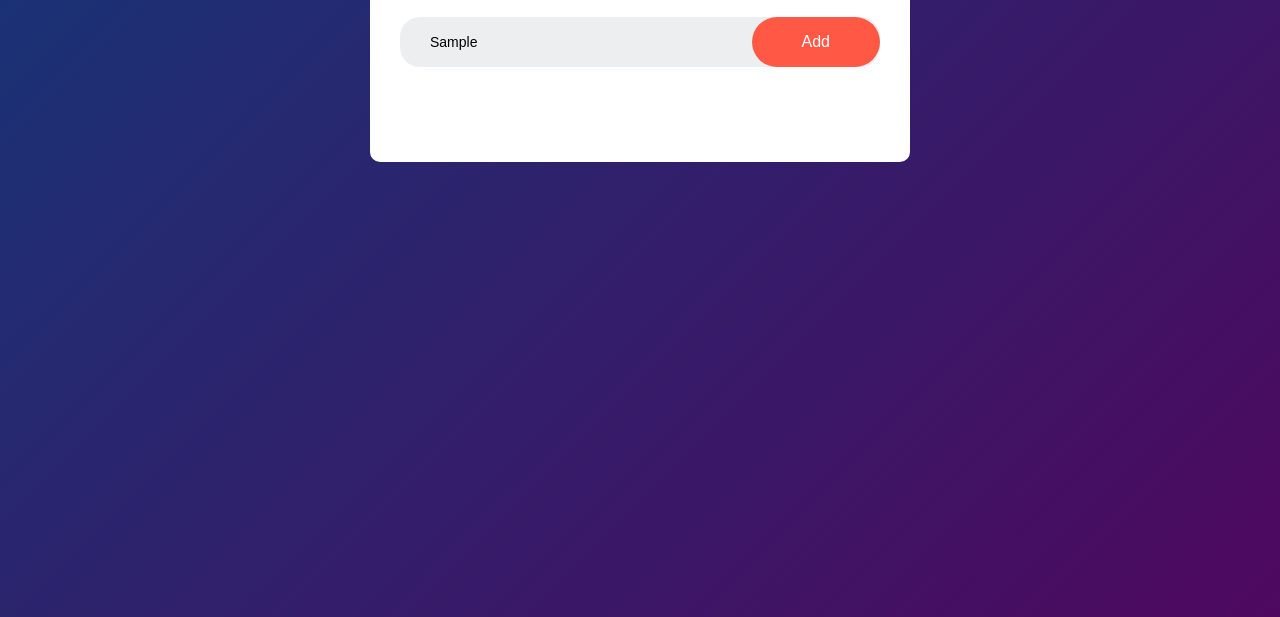
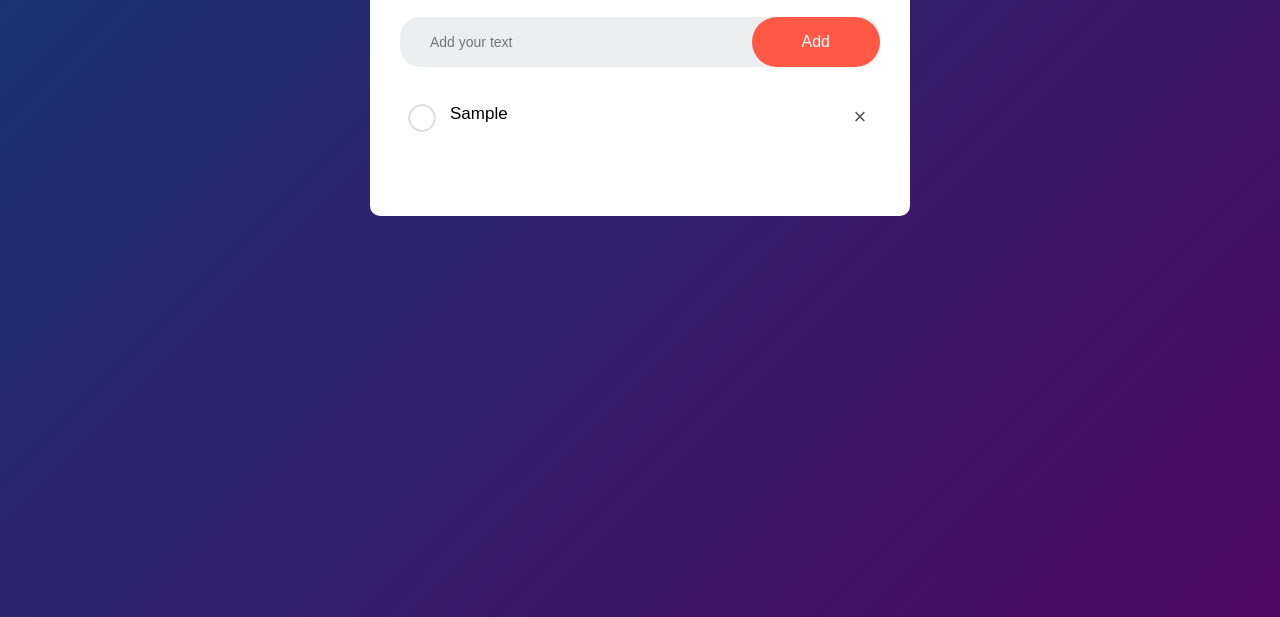
Before and after one commit to amannitp/TodoList-js-project, a plain HTML site: page index.html in a window 1280 px wide. Both pictures are taken after typing "Sample" into the empty fields and a click on the button "Add". Shown: the part 183-800 px from the top of the page. Drawn offline with Linux system fonts and the light colour scheme.

Commit message:
To-Do List project is completed

```diff
--- a/index.html
+++ b/index.html
@@ -26,4 +26,55 @@
     </div>
 
 </body>
+<script>
+    // const userTask=document.querySelector("#input-box")
+    // const addTask=document.querySelector('button')
+    // const addtaskList= document.querySelector('#list-container')
+
+
+    // addTask.addEventListener('click',function(e){
+    //     console.log('button clicked')
+
+    // if(userTask.value!==''){
+
+    //    const list=document.createElement('li')
+    //    list.innerHTML=userTask.value
+    //    addtaskList.appendChild(list)
+
+    //    let span=document.createElement('span')
+    //    span.innerHTML='\u00d7';
+    //    list.appendChild(span)
+    //    //console.log(addtaskList.children)
+    // }else{
+    //     alert('You must write somethings')
+    // }
+    // userTask.value=''
+    // saveData()
+
+    // })
+
+    // addtaskList.addEventListener('click',function(e){
+
+    //     if(e.target.tagName=='LI'){
+    //         e.target.classList.toggle('checked')
+    //         saveData()
+    //     }else if(e.target.tagName==='SPAN'){
+    //         e.target.parentElement.remove()
+    //         saveData()
+    //     }
+    // },false)
+
+    // function saveData(){
+    //     localStorage.setItem('data',addtaskList.innerHTML)
+
+    // }
+    // function showTask(){
+    //     addtaskList.innerHTML=localStorage.getItem("data")
+    // }
+    // showTask()
+
+
+
+</script>
+<script src="./index.js"></script>
 </html>
--- a/index.js
+++ b/index.js
@@ -0,0 +1,45 @@
+const userTask=document.querySelector("#input-box")
+const addTask=document.querySelector('button')
+const addtaskList= document.querySelector('#list-container')
+
+
+addTask.addEventListener('click',function(e){
+    console.log('button clicked')
+
+if(userTask.value!==''){
+
+   const list=document.createElement('li')
+   list.innerHTML=userTask.value
+   addtaskList.appendChild(list)
+
+   let span=document.createElement('span')
+   span.innerHTML='\u00d7';
+   list.appendChild(span)
+   //console.log(addtaskList.children)
+}else{
+    alert('You must write somethings')
+}
+userTask.value=''
+saveData()
+
+})
+
+addtaskList.addEventListener('click',function(e){
+
+    if(e.target.tagName=='LI'){
+        e.target.classList.toggle('checked')
+        saveData()
+    }else if(e.target.tagName==='SPAN'){
+        e.target.parentElement.remove()
+        saveData()
+    }
+},false)
+
+function saveData(){
+    localStorage.setItem('data',addtaskList.innerHTML)
+
+}
+function showTask(){
+    addtaskList.innerHTML=localStorage.getItem("data")
+}
+showTask()
--- a/style.css
+++ b/style.css
@@ -70,6 +70,7 @@ ul li{
     user-select: none;
     cursor: pointer;
     position: relative;
+    margin-bottom: 10px;
 }
 ul li::before{
     content: '';
@@ -91,3 +92,19 @@ ul li.checked{
 ul li.checked::before{
     background-image: url(./images/checked.png);
 }
+ ul li span{
+    position: absolute;
+    right: 0;
+    top: 5px;
+    width: 40px;
+    height: 40px;
+    font-size: 22px;
+    color: #555;
+    line-height: 40px;
+    text-align: center;
+    border-radius: 50%;
+ }
+ ul li span:hover{
+    background: #edeef0;
+
+ }
```
